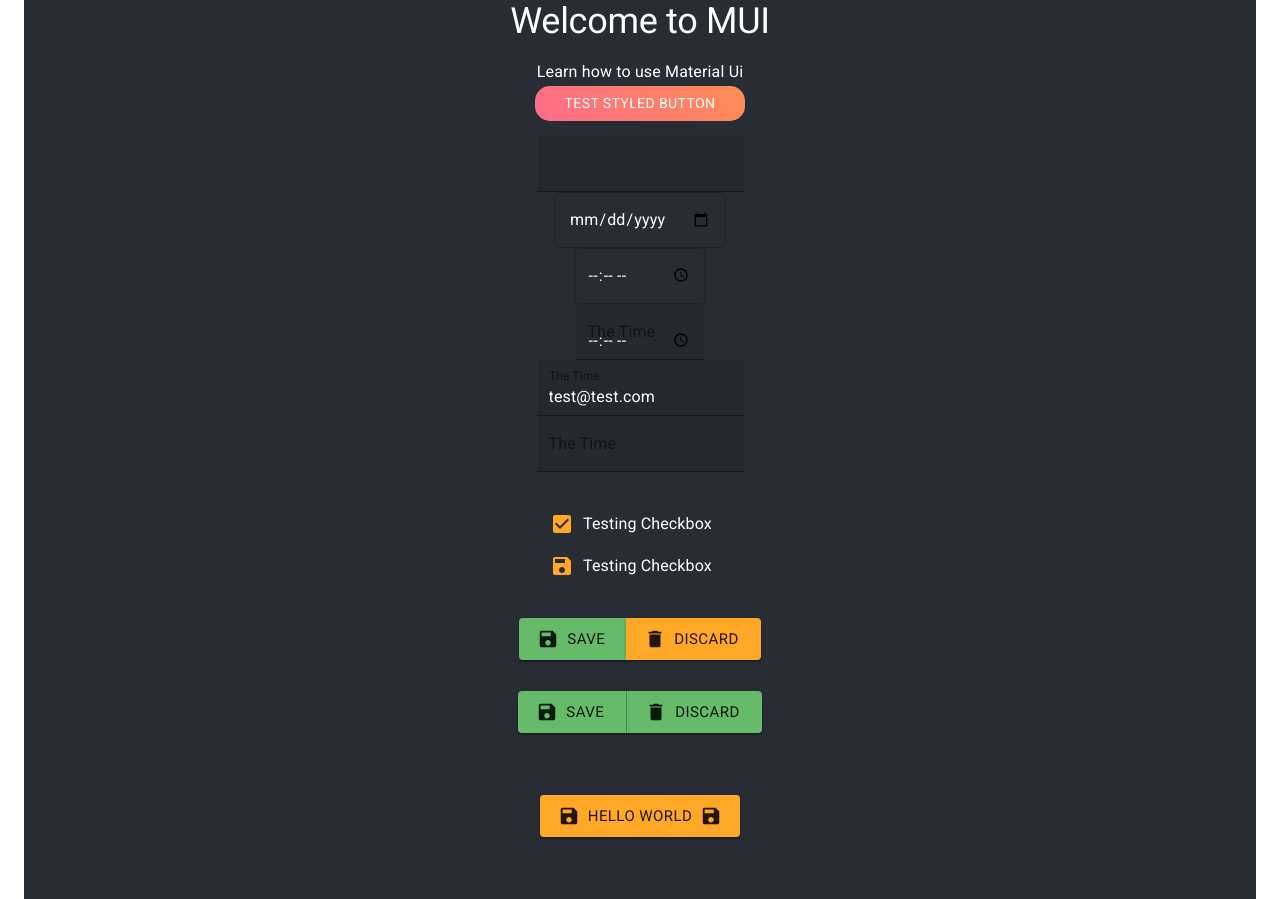
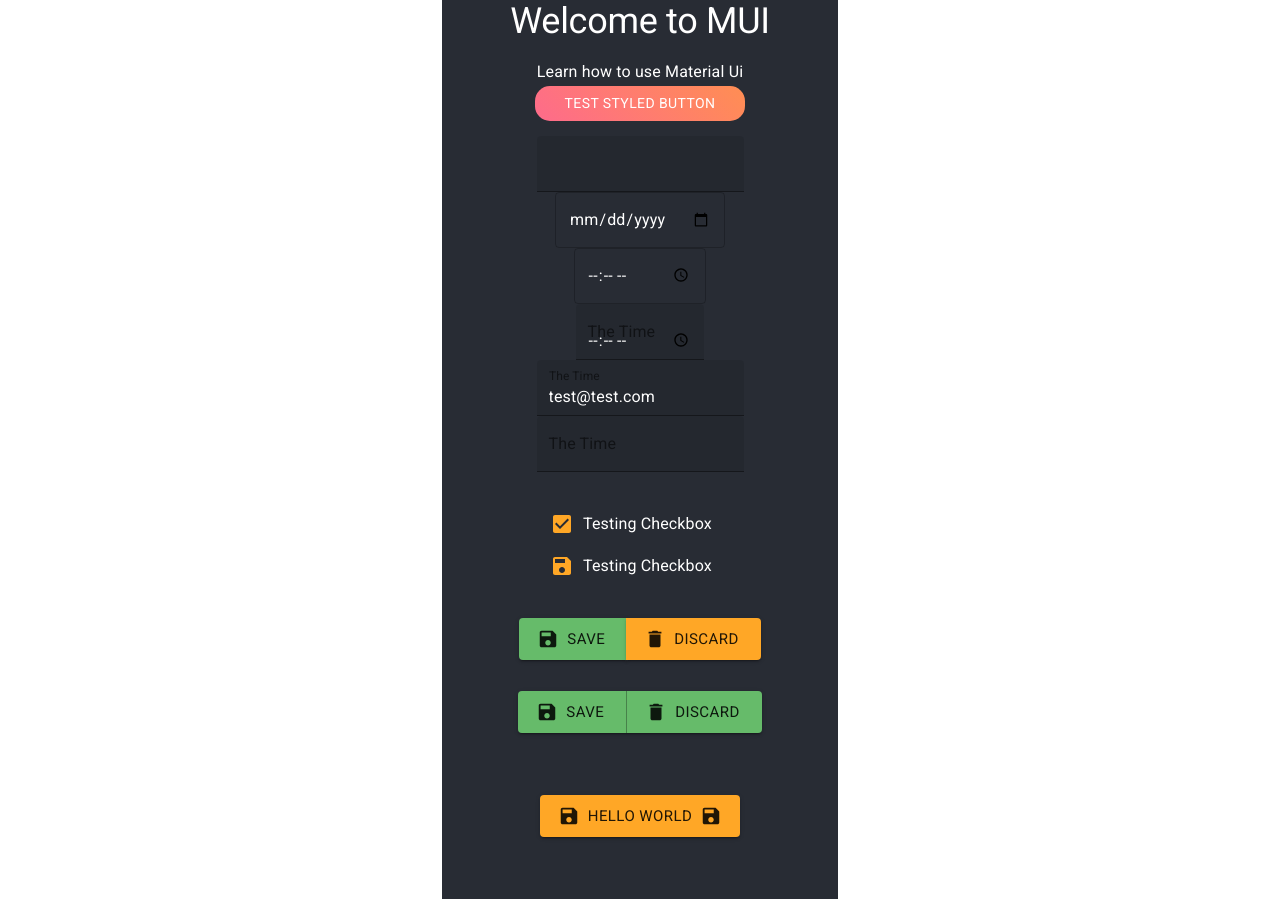
Before and after one commit to Annie-Huang/material-ui-react-tutorial, a React (Create React App) app: page / in a window 1280 px wide. Built offline with nearby package versions, Linux system fonts and the light colour scheme.

Commit message:
Add maxWidth="xs" into <Container> to make screensize  max-width: 444px

```diff
--- a/src/App.js
+++ b/src/App.js
@@ -88,7 +88,7 @@
 function App() {
   return (
     <ThemeProvider theme={theme}>
-      <Container>
+      <Container maxWidth="xs">
         <div className="App">
           <header className="App-header">
             {/* Will show: <div className="MuiTypography-root MuiTypography-h2">Welcome to MUI</div>*/}
```
